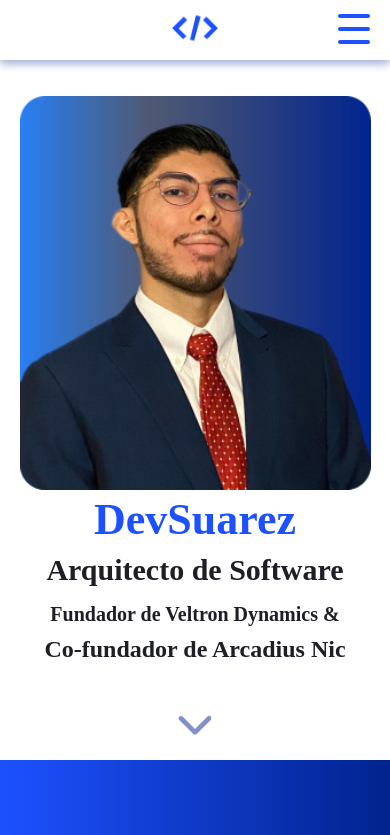
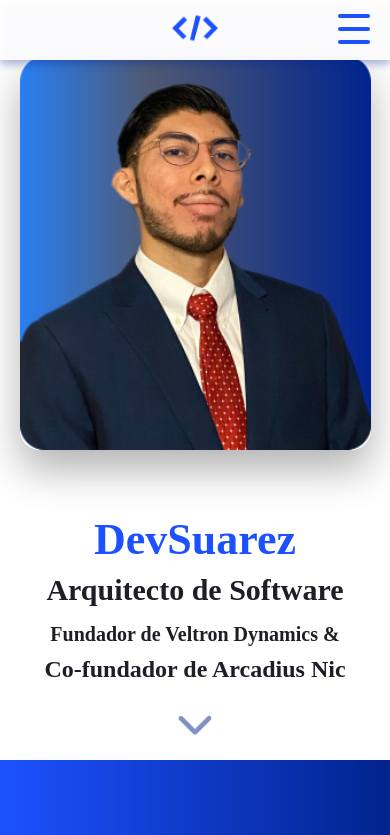
Before and after one commit to DevEscanor/PortafolioDevSam, a React (Create React App) app: page / in a window 390 px wide. Shown: the top 835 px of the page. Built offline with nearby package versions, Linux system fonts and the light colour scheme.

Commit message:
Ajuste en el css de todo el proyecto

```diff
--- a/src/App.js
+++ b/src/App.js
@@ -2,7 +2,9 @@ import { Home } from "./website/pages";
 
 const App = () => {
   return (
-    <Home />
+    <div className="app-container">
+      <Home />
+    </div>
   );
 }
 
--- a/src/index.css
+++ b/src/index.css
@@ -16,6 +16,19 @@
   --rojo:#da3737;
   font-family: 'Montserrat', sans-serif;
   font-weight: 400;
+}
+
+html {
+  scroll-behavior: smooth;
+}
+
+body {
+  overflow-x: hidden;
+}
+
+.app-container {
+  min-height: 100vh;
+  background: var(--blanco);
 }
 h1 {
   font-family: 'Montserrat', sans-serif;
--- a/src/website/components/footer/footer.css
+++ b/src/website/components/footer/footer.css
@@ -55,7 +55,13 @@ list-style: none;
   justify-content: space-between;
   gap: 10px;
   width: 100%;
+  transition: all 0.3s ease;
   /* flex-direction: column; */
+}
+
+.footerItem>a:hover {
+  color: var(--azul);
+  transform: translateY(-3px);
 }
 
 .footerItem>a>svg{
--- a/src/website/components/hero/hero.css
+++ b/src/website/components/hero/hero.css
@@ -6,6 +6,7 @@
   font-size: 64px;
   line-height: 78px;
   color: var(--azul);
+  animation: fadeInUp 0.8s ease-out;
 }
 
 .heroH2 {
@@ -16,6 +17,7 @@
   line-height: 55px;
   color: var(--azul-obscuro);
   margin-bottom: 8px;
+  animation: fadeInUp 0.8s ease-out 0.2s both;
 }
 
 .heroH3 {
@@ -26,6 +28,7 @@
   line-height: 30px;
   color: var(--azul-obscuro);
   max-width: 400px;
+  animation: fadeInUp 0.8s ease-out 0.4s both;
 }
 
 .heroH4 {
@@ -36,14 +39,18 @@
   line-height: 30px;
   color: var(--azul-obscuro);
   max-width: 400px;
+  animation: fadeInUp 0.8s ease-out 0.6s both;
 }
 
 .heroContainer{
   margin-top: 50px;
   width: 100%;
   height: 100vh;
+  position: relative;
+  overflow: hidden;
+}
 
-}
+/* Efectos de fondo removidos para mantener el diseño limpio */
 .heroWrapper{
   overflow: hidden;
   width: 100%;
@@ -57,11 +64,23 @@
 }
 .heroPhoto{
   height: 340px;
+  border-radius: 20px;
+  box-shadow: 0 20px 40px rgba(0,0,0,0.3);
+  transition: all 0.3s ease;
+  position: relative;
+  z-index: 2;
+}
+
+.heroPhoto:hover {
+  transform: scale(1.05);
+  box-shadow: 0 25px 50px rgba(0,0,0,0.4);
 }
 .heroText{
   display: flex;
   flex-direction: column;
   gap: 8px;
+  position: relative;
+  z-index: 2;
 }
 /* Clases originales comentadas para usar Libertinus Serif */
 /*
@@ -95,15 +114,32 @@ line-height: 37px;
   bottom:0;
   margin-bottom: 45px;
   cursor: pointer;
+  z-index: 3;
 }
 .arrowSvg{
   height: 50px;
   width: 50px;
   color: rgba(1, 34, 142, 0.5);
-
   animation: moverbtn 3s ease-in-out infinite;
   transition: ease all .5s ease-in-out;
+  cursor: pointer;
 }
+
+.arrowSvg:hover {
+  color: rgba(1, 34, 142, 0.8);
+  transform: scale(1.1);
+}
+@keyframes fadeInUp {
+  from {
+    opacity: 0;
+    transform: translateY(30px);
+  }
+  to {
+    opacity: 1;
+    transform: translateY(0);
+  }
+}
+
 @keyframes moverbtn {
   0%{
     transform: translateY(0px);
@@ -153,7 +189,8 @@ line-height: 37px;
   .heroWrapper{
     flex-direction: column;
     margin-top: unset;
-    gap: unset;
+    gap: 40px;
+    padding: 20px;
   }
   .linkSvg{
     margin-bottom: 10px;
@@ -162,6 +199,7 @@ line-height: 37px;
   .heroText{
     width: 100%;
     align-items: center;
+    padding: 20px;
   }
 
   .heroH1{
--- a/src/website/components/navbar/navbar.css
+++ b/src/website/components/navbar/navbar.css
@@ -3,7 +3,8 @@
   width: 100vw;
   height: 60px;
 
-  background: var(--blanco);
+  background: rgba(255, 255, 255, 0.95);
+  backdrop-filter: blur(10px);
   filter: drop-shadow(0px 4px 4px rgba(1, 35, 142, 0.37));
 
   display: flex;
@@ -11,6 +12,7 @@
   justify-content: center;
 
   z-index: 999;
+  transition: all 0.3s ease;
 }
 .navbarWrapper {
   width: 1024px;
@@ -24,6 +26,12 @@
 .daviLogo {
   height: 48px;
   cursor: pointer;
+  transition: all 0.3s ease;
+}
+
+.daviLogo:hover {
+  transform: scale(1.05);
+  filter: brightness(1.1);
 }
 
 .navbarList,
@@ -45,6 +53,12 @@
   font-weight: 500;
   font-family: "Montserrat", sans-serif;
   color: var(--azul-links);
+  transition: all 0.3s ease;
+}
+
+.navbarItems:hover {
+  transform: translateY(-2px);
+  color: var(--azul);
 }
 .navbarBtn {
   background: var(--azul);
@@ -52,6 +66,13 @@
   border-radius: 10px;
   padding: 10px 24px;
   font-family: "Montserrat", sans-serif;
+  transition: all 0.3s ease;
+}
+
+.navbarBtn:hover {
+  transform: translateY(-2px);
+  box-shadow: 0 8px 25px rgba(0,0,0,0.15);
+  background: var(--azul-obscuro);
 }
 .dropDownBtn {
   padding: 0 5px;
@@ -70,16 +91,35 @@
 }
 .dropDownBtn:hover .showDropdown{
   display: flex;
-  background: var(--blanco);
+  background: rgba(255, 255, 255, 0.95);
+  backdrop-filter: blur(10px);
   padding:5px 5px;
   border-radius: 10px;
   border: 1px solid var(--azul);
+  box-shadow: 0 8px 25px rgba(0,0,0,0.15);
+  animation: fadeIn 0.3s ease;
+}
 
+@keyframes fadeIn {
+  from {
+    opacity: 0;
+    transform: translateY(-10px);
+  }
+  to {
+    opacity: 1;
+    transform: translateY(0);
+  }
 }
 
 .miniMenu,
 .miniMenuEquis {
   display: none;
+  transition: all 0.3s ease;
+}
+
+.miniMenu:hover,
+.miniMenuEquis:hover {
+  transform: scale(1.1);
 }
 
 .navbar__btn__lang {
@@ -91,6 +131,13 @@
   border: 1px solid var(--azul);
   cursor: pointer;
   outline: none;
+  transition: all 0.3s ease;
+}
+
+.navbar__btn__lang:hover {
+  background: var(--azul);
+  color: var(--blanco);
+  transform: scale(1.05);
 }
 
 .navbar__btn__lang:nth-child(1) {
--- a/src/website/components/sections/acercade.css
+++ b/src/website/components/sections/acercade.css
@@ -53,6 +53,12 @@ line-height: 24px;
 .parSectionOne>a{
 text-decoration: none;
   color: var(--blanco);
+  transition: all 0.3s ease;
+}
+
+.parSectionOne>a:hover {
+  color: var(--verde);
+  text-decoration: underline;
 }
 .arcadius{
   font-family: 'Play';
@@ -60,6 +66,12 @@ font-style: normal;
 font-weight: 700;
 font-size: 20px;
 line-height: 23px;
+  transition: all 0.3s ease;
+}
+
+.arcadius:hover {
+  color: var(--verde);
+  transform: scale(1.05);
 }
 
 .hiden{
@@ -120,7 +132,15 @@ line-height: 23px;
     margin-bottom: 10px;
   }
   .rightSideIMGSectionOne{
-    width: 90vw;
-    height: unset;
-  }
+  width: 90vw;
+  height: unset;
+  border-radius: 15px;
+  box-shadow: 0 15px 30px rgba(0,0,0,0.3);
+  transition: all 0.3s ease;
 }
+
+.rightSideIMGSectionOne:hover {
+  transform: scale(1.05);
+  box-shadow: 0 20px 40px rgba(0,0,0,0.4);
+}
+}
```
